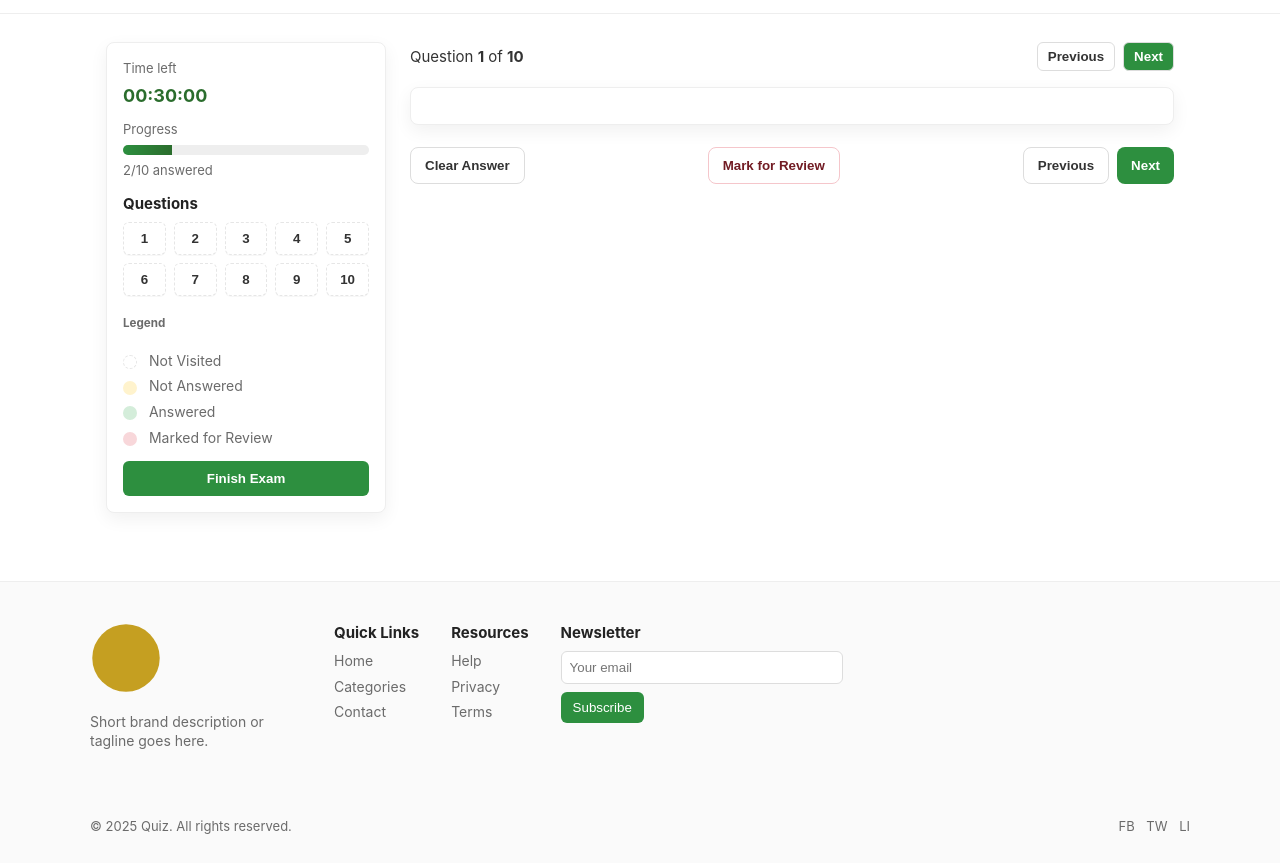
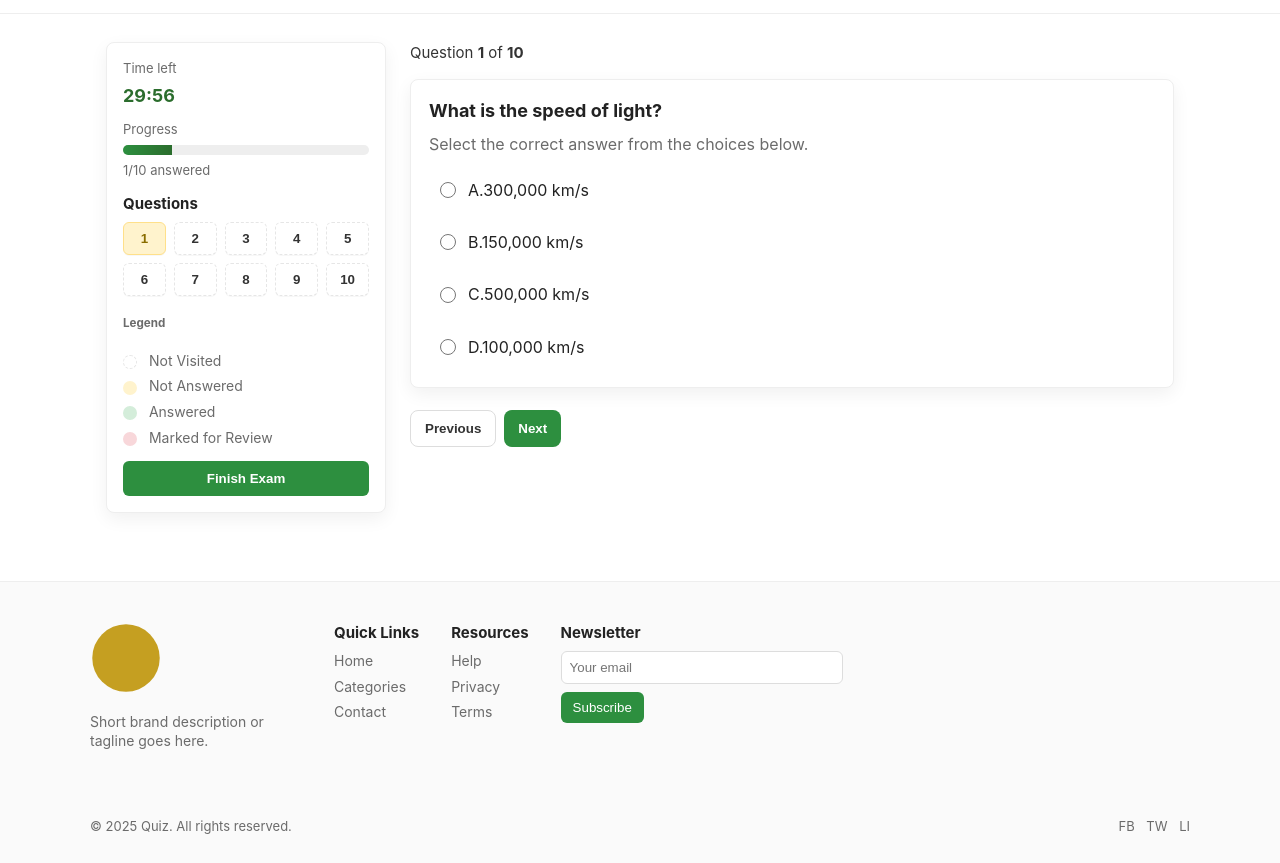
Before and after one commit to mazen42/Quiz, a plain HTML site: page Main.html in a window 1280 px wide. Shown: the part 59-922 px from the top of the page. Drawn offline with Linux system fonts and the light colour scheme.

Commit message:
Set The time and the questionPalette in work

```diff
--- a/Main.html
+++ b/Main.html
@@ -53,7 +53,7 @@
         <div class="sidebar-top">
           <div class="timer" aria-live="polite">
             <div class="timer-label">Time left</div>
-            <div id="timer" class="timer-value">00:30:00</div>
+            <div id="timer" class="timer-value"></div>
           </div>
 
           <div class="progress">
@@ -61,7 +61,7 @@
             <div class="progress-bar" aria-hidden="true">
               <div id="progress-fill" class="progress-fill" style="width:20%"></div>
             </div>
-            <div class="progress-text"><span id="answered-count">2</span>/<span id="total-count">10</span> answered</div>
+            <div class="progress-text"><span id="answered-count"> </span>/<span id="total-count"></span> answered</div>
           </div>
         </div>
 
@@ -91,11 +91,7 @@
       <!-- Main question area -->
       <section class="quiz-content" aria-live="polite">
         <div class="question-meta">
-          <div class="q-index">Question <strong id="current-index">2</strong> of <strong id="total-index">10</strong></div>
-          <div class="q-actions-inline">
-            <button class="btn compact prev" id="prev-btn" aria-label="Previous question">Previous</button>
-            <button class="btn compact next" id="next-btn" aria-label="Next question">Next</button>
-          </div>
+          <div class="q-index">Question <strong id="current-index"></strong> of <strong id="total-index"></strong></div>
         </div>
 
         <article class="question-block" data-qid="2" aria-labelledby="q-title-2">
@@ -103,8 +99,8 @@
         </article>
 
         <div class="question-controls">
-          <button class="btn outline clear-answer" id="clear-answer">Clear Answer</button>
-          <button class="btn outline mark-review" id="mark-review">Mark for Review</button>
+          <!-- <button class="btn outline clear-answer" id="clear-answer">Clear Answer</button> -->
+          <!-- <button class="btn outline mark-review" id="mark-review">Mark for Review</button> -->
           <div class="nav-controls">
             <button class="btn prev" id="bottom-prev">Previous</button>
             <button class="btn next" id="bottom-next">Next</button>
--- a/scripts.js
+++ b/scripts.js
@@ -6,24 +6,28 @@ let currentQuestionIndex = 0;
 let Nextbtn = document.querySelector("#bottom-next");
 let prevBtn = document.querySelector("#bottom-prev");
 let QuestionBlock = document.querySelector(".question-block");
-let questionTitle = document.querySelector(".question-title");
-let qustiondescription = document.querySelector(".question-description");
-let optionsList = document.querySelector(".options-list");
 let totalcount = document.querySelector("#total-count");
 let current_index = document.querySelector("#current-index");
-let option_item = document.querySelector(".option-item");
 let question_palette = document.querySelector("#question-palette");
 let AllQuestionsInHtml = document.getElementsByClassName("question-body");
+let total_index = document.getElementById("total-index");
+let answered_count = document.getElementById("answered-count");
+let timerElement = document.getElementById("timer");
+
 totalcount.innerHTML = allQuestions.length;
+total_index.innerHTML = allQuestions.length;
 window.onload = function(){
   LoadAllQuestions();
   LoadQuestionPalette();
+  ShowNextQuestion(0);
+  Timer();
 }
 function UpdatecurrentQuestionNumber(){
   current_index.innerHTML = currentQuestionIndex + 1;
+  answered_count.innerHTML = currentQuestionIndex + 1;
 }
 UpdatecurrentQuestionNumber();
-function ShowNextQuestion() {
+function ShowNextQuestion(questionNumberFromPalette = null) {
     if(currentQuestionIndex >= allQuestions.length - 1){
         Nextbtn.innerHTML = "Submit";
         return false;
@@ -44,9 +48,12 @@ allQuestions.forEach(element =>{
       }
     });
 }
-
     AllQuestionsInHtml[currentQuestionIndex].classList.add("hidden");
-    currentQuestionIndex++;
+    if (typeof questionNumberFromPalette === "number") {
+        currentQuestionIndex = questionNumberFromPalette;
+    } else {
+        currentQuestionIndex++;
+    }
     AllQuestionsInHtml[currentQuestionIndex].classList.remove("hidden");
     UpdatecurrentQuestionNumber();
     LoadQuestionPalette();
@@ -115,10 +122,31 @@ function LoadAllQuestions(){
       }
         for(let i = 0; i < allQuestions.length; i++){
       let currQuestion = allQuestions[order[i] - 1]
-      let QuestionCircle = `
-                            <button onclick="" class="q-btn ${currQuestion.status}" data-qid="1" aria-label="Question ">${i + 1}</button>
-                          `
-      question_palette.innerHTML += QuestionCircle;
+      let btn = document.createElement("button");
+      btn.textContent = `${i + 1}`;
+      btn.classList.add("q-btn");
+      btn.classList.add(currQuestion.status);
+      btn.setAttribute("data-qid","1");
+      btn.setAttribute("aria-label","Question");
+      question_palette.appendChild(btn);
     }
 
 }
+function Submitting(){}
+function Timer(){
+  let totalSeconds = 30 * 60;
+  const timerInterval = setInterval(() => {
+    let minutes = Math.floor(totalSeconds / 60);
+    let seconds = totalSeconds % 60;
+
+    timerElement.textContent =
+        `${minutes.toString().padStart(2, "0")}:${seconds.toString().padStart(2, "0")}`;
+
+    if (totalSeconds === 0) {
+        clearInterval(timerInterval);
+        Submitting();
+      } else {
+        totalSeconds--;
+    }
+}, 1000);
+}
```
